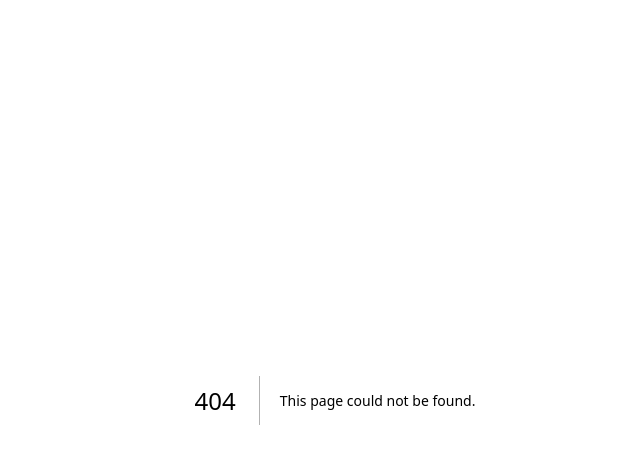
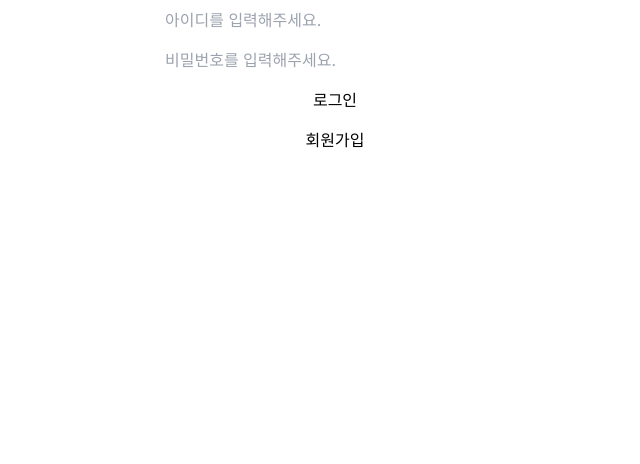
Before and after one commit to 0dytpq0/Clone-Market, a Next.js app: page /user/login in a window 1280 px wide. Before the commit this address had no page. Shown: the top 464 px of the page, without its empty margins (305-945 px from the left). Built offline with nearby package versions, Linux system fonts and the light colour scheme.

Commit message:
feat : login 테스트 페이지 제작

```diff
--- a/db.json
+++ b/db.json
@@ -1,4 +1,5 @@
 {
+  "user": [],
   "main": [
     {
       "images": [
--- a/package.json
+++ b/package.json
@@ -6,9 +6,11 @@
     "dev": "next dev",
     "build": "next build",
     "start": "next start",
-    "lint": "next lint"
+    "lint": "next lint",
+    "server": "json-server -p 5000  db.json"
   },
   "dependencies": {
+    "@tanstack/react-query": "^5.52.2",
     "json-server": "^1.0.0-beta.2",
     "next": "14.2.6",
     "react": "^18",
--- /dev/null
+++ b/src/app/(root)/user/login/page.tsx
@@ -0,0 +1,28 @@
+"use client";
+
+import { useState } from "react";
+
+function LoginPage() {
+  const [userId, setUserId] = useState<string>("");
+  const [userPassword, setUserPassword] = useState<string>("");
+  console.log("userId, userPassword", userId, userPassword);
+  return (
+    <div className="w-[340px] mx-auto flex flex-col ">
+      <input
+        onChange={(e) => setUserId(e.target.value)}
+        className="w-full h-10"
+        placeholder="아이디를 입력해주세요."
+      />
+      <input
+        onChange={(e) => setUserPassword(e.target.value)}
+        type="password"
+        className="w-full h-10"
+        placeholder="비밀번호를 입력해주세요."
+      />
+      <button className="w-full h-10 font-medium">로그인</button>
+      <button className="w-full h-10 font-medium">회원가입</button>
+    </div>
+  );
+}
+
+export default LoginPage;
--- /dev/null
+++ b/src/app/(root)/user/signup/page.tsx
@@ -0,0 +1,5 @@
+function SignupPage() {
+  return <div>Signup</div>;
+}
+
+export default SignupPage;
--- a/src/crawler/crawler.ts
+++ b/src/crawler/crawler.ts
@@ -1,7 +1,6 @@
 import { Builder, By } from "selenium-webdriver";
 import chrome from "selenium-webdriver/chrome";
 
-// Define types for the data you are collecting
 interface CrawledItem {
   images: string[];
   pTexts: string[];
```
Also changed, not shown: src/utils/apiFetch.ts (added, +9 -0 lines), src/api/api.ts (added), 1 other file (tests, documents, lock files or other folders).
